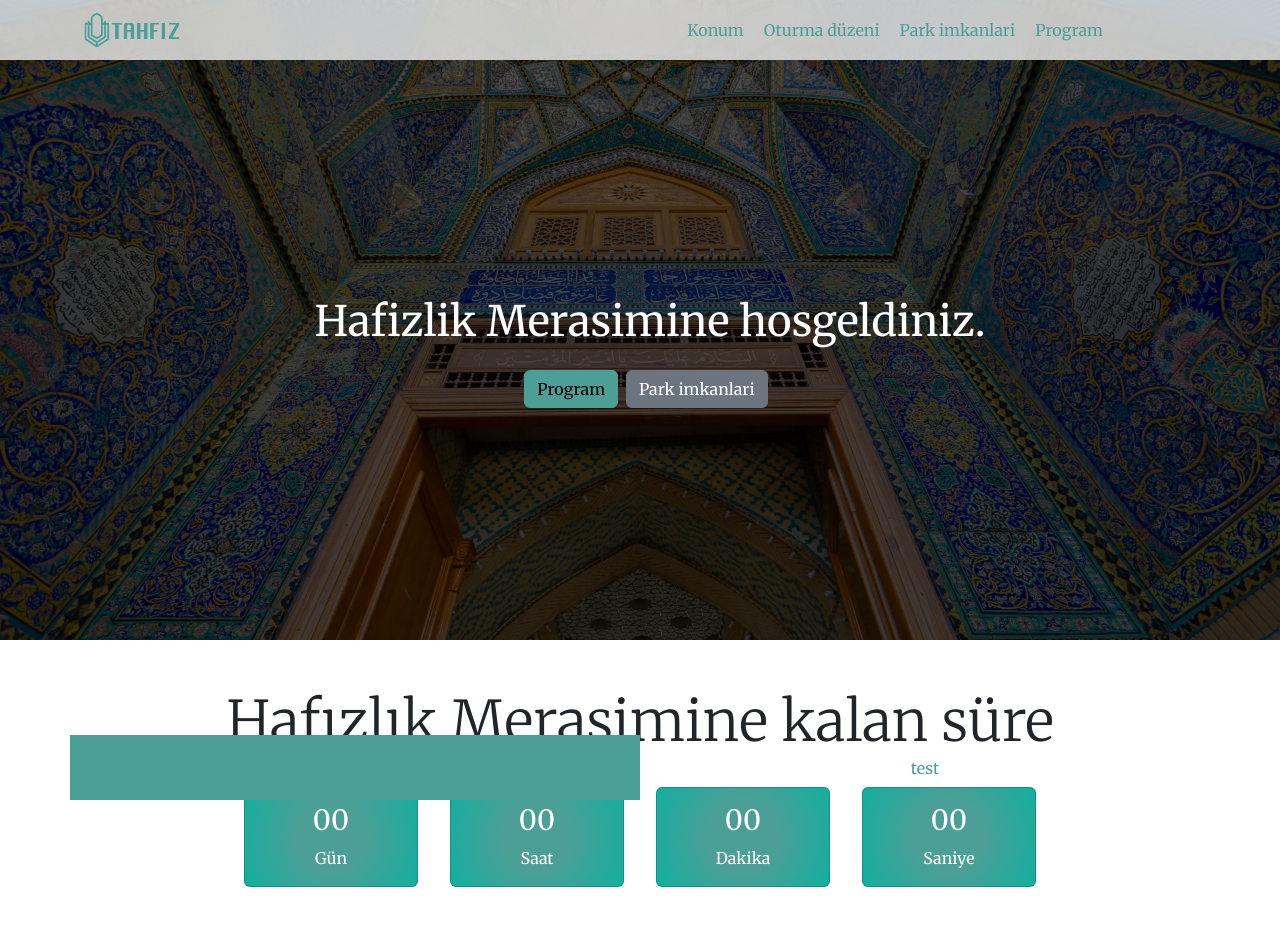
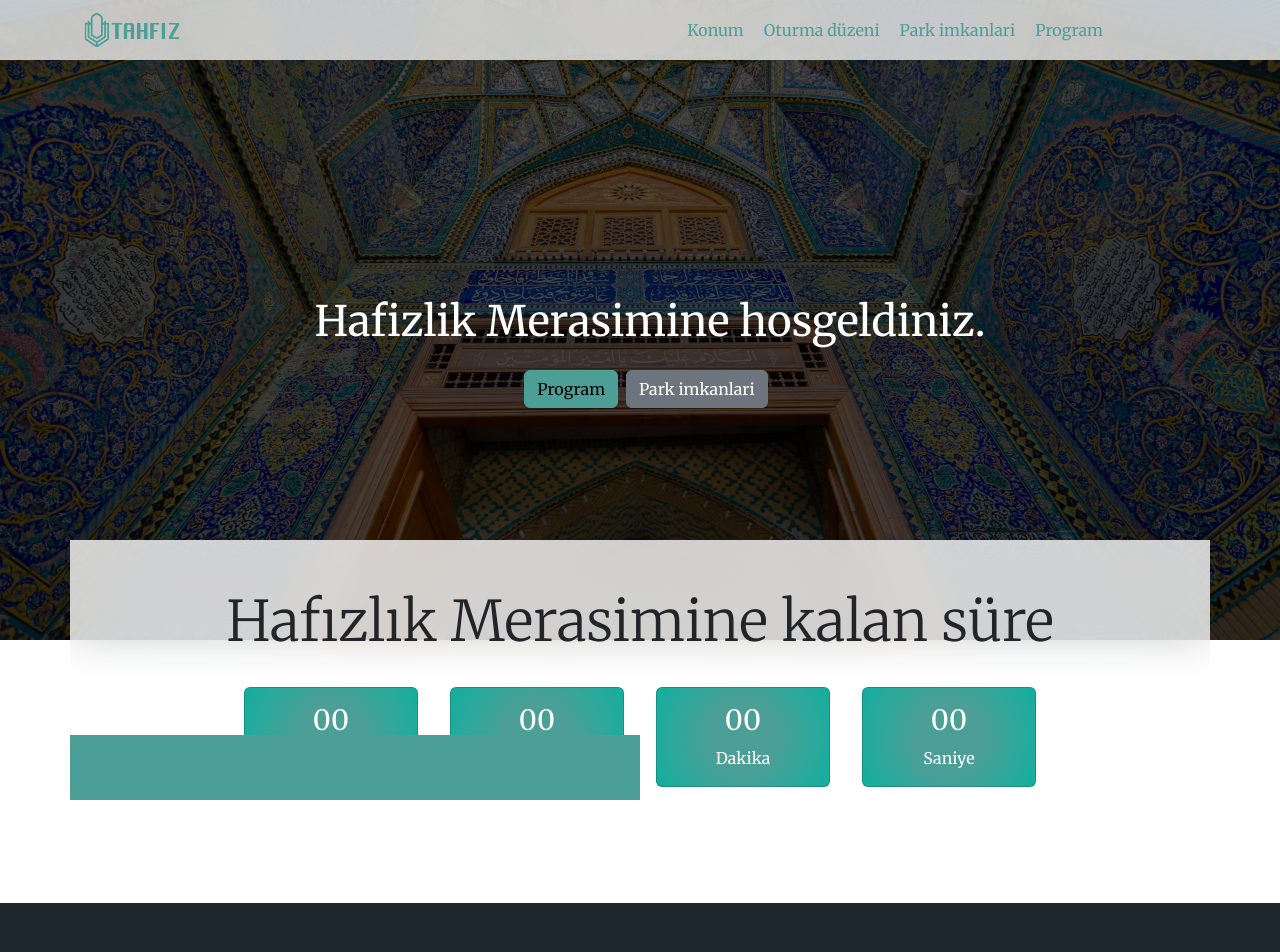
Before and after one commit to alihanekiz/tahfiz-landingpage, a Next.js app: page / in a window 1280 px wide. Shown: the top 952 px of the page. Built offline with nearby package versions, Linux system fonts and the light colour scheme.

Commit message:
task: update countdown component

```diff
--- a/components/countdown/index.scss
+++ b/components/countdown/index.scss
@@ -29,5 +29,10 @@
   }
 
   .countdown {
+    position: relative;
+    z-index: 999;
+    margin-top: -100px;
+    background: rgba(255, 255, 255, .8);
+    backdrop-filter: blur(20px);
     animation: fadeIn 1s ease-in-out;
   }
--- a/components/countdown/index.tsx
+++ b/components/countdown/index.tsx
@@ -46,11 +46,8 @@ const Countdown: React.FC<CountdownProps> = ({ eventDate }) => {
   }, [eventDate]);
 
   return (
-    <motion.div
-        className="container countdown text-center py-5"
-        initial={{ opacity: 0, y: 50 }}
-        animate={{ opacity: 1, y: 0 }}
-        transition={{ duration: 0.8 }}>
+    <div
+        className="container countdown text-center py-5">
       <h2 className="display-4 mb-4">Hafızlık Merasimine kalan süre</h2>
       <div className="row justify-content-center">
         {['Gün', 'Saat', 'Dakika', 'Saniye'].map((unit, index) => (
@@ -70,7 +67,7 @@ const Countdown: React.FC<CountdownProps> = ({ eventDate }) => {
           </motion.div>
         ))}
       </div>
-    </motion.div>
+    </div>
   );
 };
 
```
